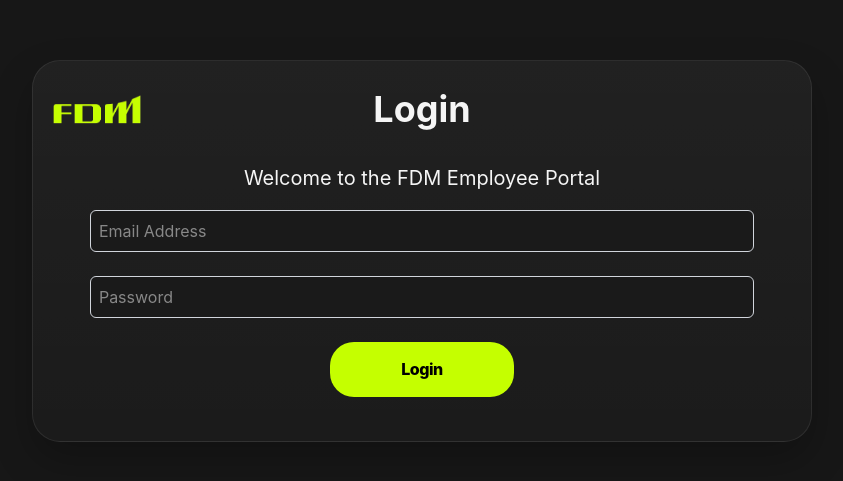
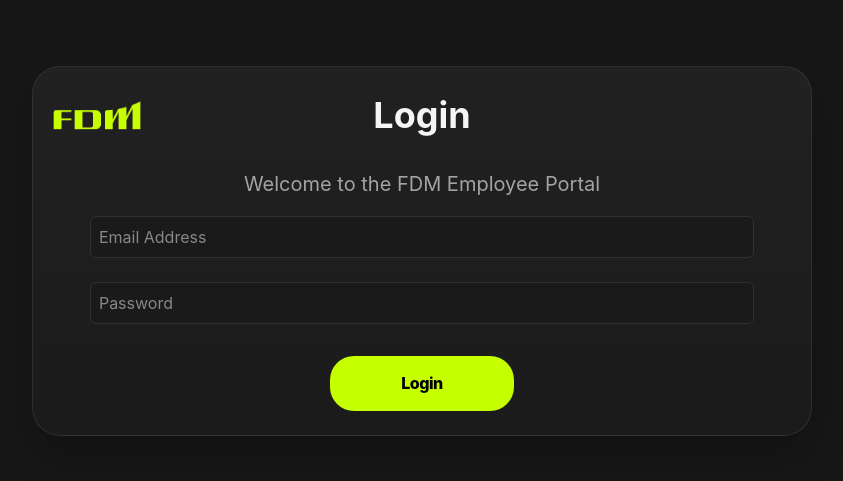
Before and after one commit to FowzanRaja/employee-portal, a React (Vite) app in the folder frontend/: page /login in a window 1280 px wide. Shown: the part 149-630 px from the top of the page, without its empty margins (218-1061 px from the left). Built offline with nearby package versions, Linux system fonts and the light colour scheme.

Commit message:
login component visual tweaks

```diff
--- a/frontend/src/components/Login.jsx
+++ b/frontend/src/components/Login.jsx
@@ -57,15 +57,15 @@
           <img src={fdmLogo} alt="FDM Logo" className="w-22 absolute left-0"/>
           <p className="text-center text-4xl font-bold flex-1 w-full"> Login </p>
       </div>
-      <div className='mb-4'> <p className="text-center text-xl"> Welcome to the FDM Employee Portal </p> </div>
+      <div className='mb-4'> <p className="text-center text-xl text-[#a3a3a3]"> Welcome to the FDM Employee Portal </p> </div>
       <div className='flex flex-col items-center'>
-          <input placeholder="Email Address" name="email" onChange={handleChange} className={`focus:outline-none focus:ring-1 w-9/10 p-2 border ${showEmailError ? "border-red-500 focus:border-red-400 focus:ring-red-400" : "border-gray-300 "} rounded-md bg-[#1a1a1a]`}></input>
+          <input placeholder="Email Address" name="email" onChange={handleChange} className={`transition-all duration-300 ease-in-out focus:outline-none focus:ring-1 w-9/10 p-2 border ${showEmailError ? "border-red-500 focus:border-red-400 focus:ring-red-400" : "focus:border-[#c5ff00] focus:ring-[#c5ff00] border-[#303030] "} rounded-md bg-[#1a1a1a]`}></input>
           {showEmailError && (<p className="text-red-500 text-s text-left w-18/20"> Please enter a valid email address. </p>)}
 
-          <input placeholder="Password" type="password" name="password" onChange={handleChange} className={`focus:outline-none focus:ring-1 w-9/10  p-2 border ${showEmailError ? "mt-2 " : "mt-6 "} ${showPasswordError ? "border-red-500 focus:border-red-400 focus:ring-red-400" : "border-gray-300 mb-2"} rounded-md bg-[#1a1a1a]`}></input>
+          <input placeholder="Password" type="password" name="password" onChange={handleChange} className={`transition-all duration-300 ease-in-out focus:outline-none focus:ring-1 w-9/10  p-2 border ${showEmailError ? "mt-2 " : "mt-6 "} ${showPasswordError ? "border-red-500 focus:border-red-400 focus:ring-red-400" : " focus:border-[#c5ff00] focus:ring-[#c5ff00] border-[#303030] mb-2"} rounded-md bg-[#1a1a1a]`}></input>
           {showPasswordError && (<p className="text-red-500 text-s text-left w-18/20"> Please enter a password. </p>)}
       </div>
-      <div className="flex justify-center"> <button type="submit" className="w-1/4 mt-4 mb-6 p-2 py-5 bg-[#c5ff00] text-black rounded-3xl hover:bg-[#a3dd00]"> <h3> Login </h3> </button> </div>
+      <div className="flex justify-center"> <button type="submit" className="transition-all duration-300 ease-in-out w-1/4 mt-6 mb-1 p-2 py-5 bg-[#c5ff00] text-black rounded-3xl hover:bg-[#a3dd00] hover:-translate-y-0.75"> <h3> Login </h3> </button> </div>
     </form>
   </div>
 }
```
